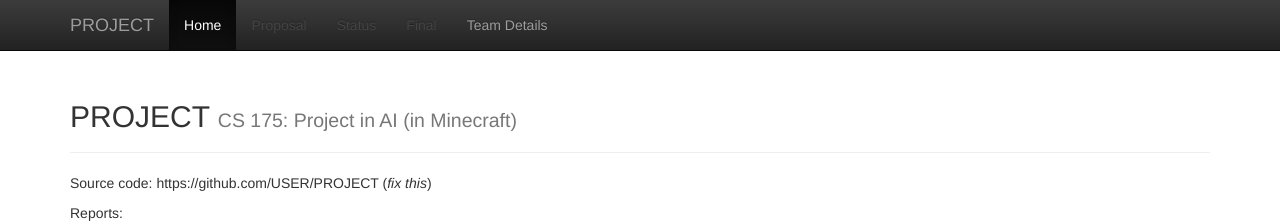
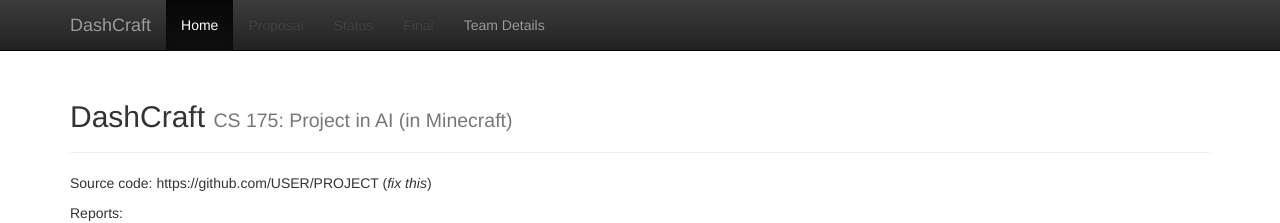
Before and after one commit to alonmaor/DashCraft, a Jekyll site: the page built from docs/index.md, in a window 1280 px wide. Shown: the top 223 px of the page. Built offline with Jekyll 4.4.1, drawn with Linux system fonts in a browser that asks for light colours; formulas are drawn with MathJax 3.

Commit message:
Update _config.yml

```diff
--- a/docs/_config.yml
+++ b/docs/_config.yml
@@ -1,7 +1,7 @@
 ###########
 # site.title
 
-title:    'PROJECT'
+title:    'DashCraft'
 subtitle: 'CS 175: Project in AI (in Minecraft)'
 
 
```
